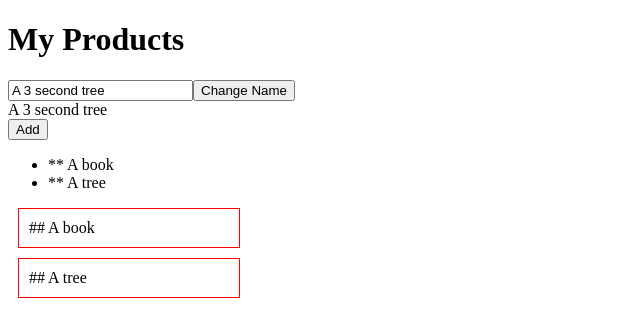
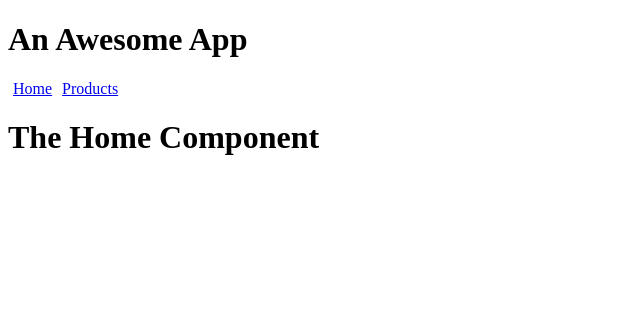
Before and after one commit to FoxGeoff/MyFitness, an Angular app: page / in a window 1280 px wide. Shown: the top 336 px of the page, without its empty margins (0-640 px from the left). Built offline with nearby package versions, Linux system fonts and the light colour scheme.

Commit message:
Add Example Routing

```diff
--- a/src/app/app-routing.module.ts
+++ b/src/app/app-routing.module.ts
@@ -1,8 +1,13 @@
 import { NgModule } from '@angular/core';
 import { Routes, RouterModule } from '@angular/router';
+import { HomeComponent } from './home/home.component';
+import { ProductComponent } from './product/product.component';
 
 
-const routes: Routes = [];
+const routes: Routes = [
+  {path: '', component: HomeComponent},
+  {path: 'products', component: ProductComponent}
+];
 
 @NgModule({
   imports: [RouterModule.forRoot(routes)],
--- a/src/app/app.component.css
+++ b/src/app/app.component.css
@@ -0,0 +1,3 @@
+.Link {
+  margin: 5px;
+}
--- a/src/app/app.component.html
+++ b/src/app/app.component.html
@@ -1 +1,6 @@
-<app-products></app-products>
+<h1> An Awesome App</h1>
+
+<a class='Link' routerLink='/'>Home</a>
+<a class='Link' routerLink='/products'>Products</a>
+
+<router-outlet></router-outlet>
--- a/src/app/app.module.ts
+++ b/src/app/app.module.ts
@@ -6,12 +6,14 @@ import { AppRoutingModule } from './app-routing.module';
 import { AppComponent } from './app.component';
 import { ProductsComponent } from './products/products.component';
 import { ProductComponent } from './product/product.component';
+import { HomeComponent } from './home/home.component';
 
 @NgModule({
   declarations: [
     AppComponent,
     ProductsComponent,
-    ProductComponent
+    ProductComponent,
+    HomeComponent
   ],
   imports: [
     BrowserModule,
--- /dev/null
+++ b/src/app/home/home.component.html
@@ -0,0 +1 @@
+<h1>The Home Component</h1>
--- /dev/null
+++ b/src/app/home/home.component.ts
@@ -0,0 +1,15 @@
+import { Component, OnInit } from '@angular/core';
+
+@Component({
+  selector: 'app-home',
+  templateUrl: './home.component.html',
+  styleUrls: ['./home.component.css']
+})
+export class HomeComponent implements OnInit {
+
+  constructor() { }
+
+  ngOnInit() {
+  }
+
+}
```
Also changed, not shown: src/app/home/home.component.css (added), 1 other file (tests, documents, lock files or other folders).
